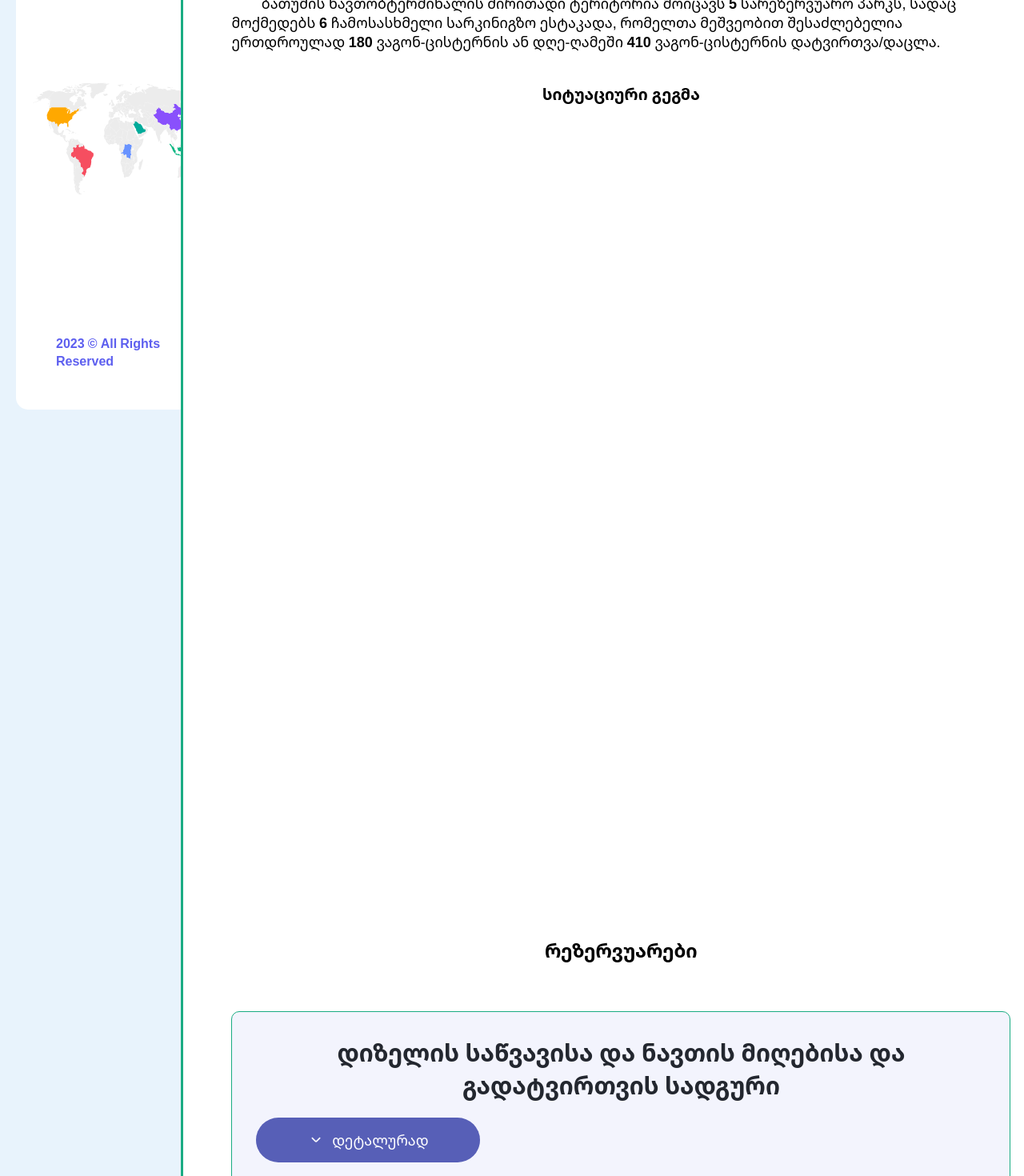
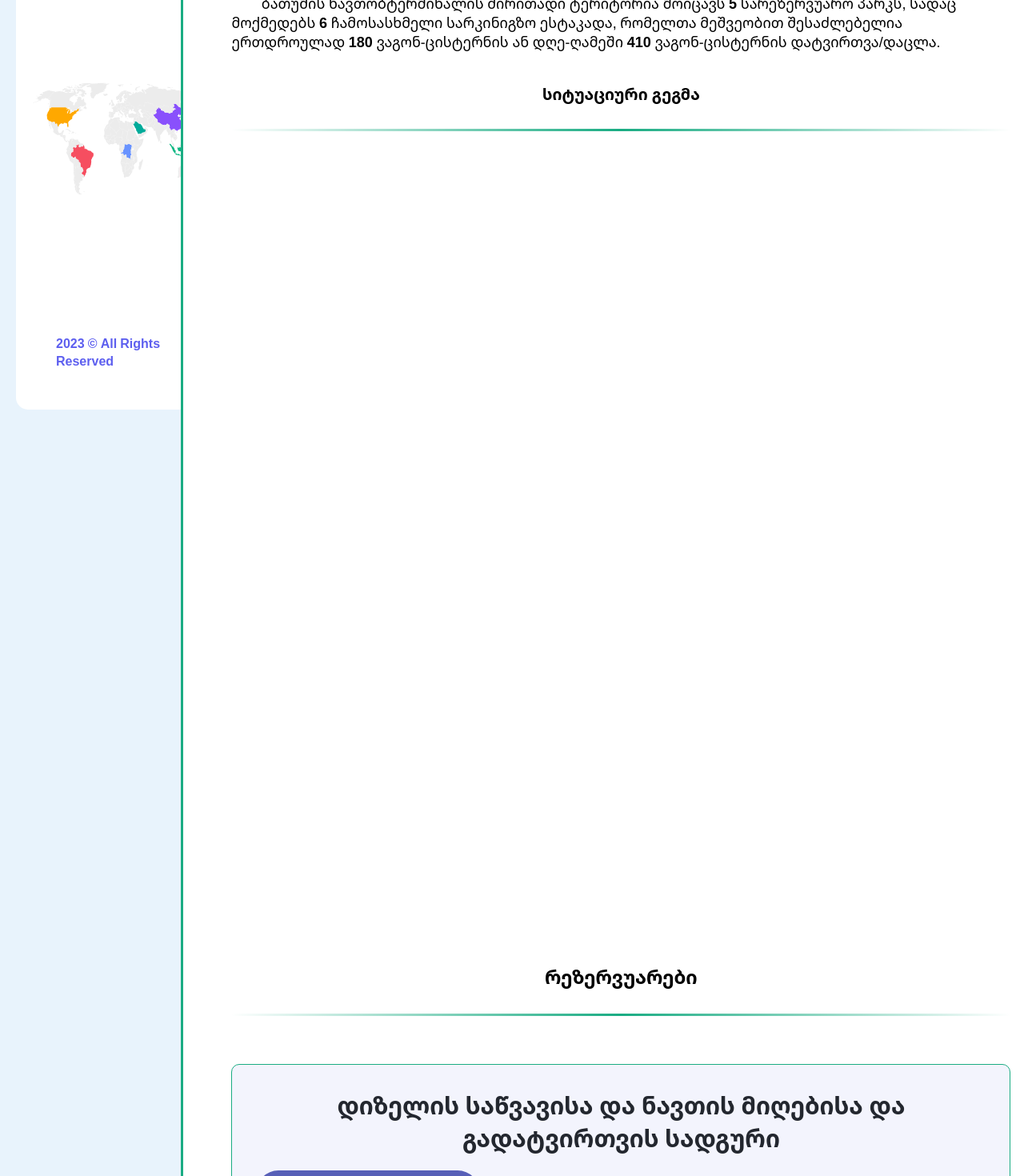
Before and after one commit to irakli85/Oil-Dashboard, a React (Vite) app: page /terminals in a window 1280 px wide. Shown: the part 856-2326 px from the top of the page at 80% size. Built offline with nearby package versions, Linux system fonts and the light colour scheme.

Commit message:
first commit

```diff
--- a/src/components/BOT.jsx
+++ b/src/components/BOT.jsx
@@ -1,6 +1,6 @@
 import React from 'react'
 import styled from 'styled-components'
-import {Th, Td, Tr, H4, H2} from './Measurment'
+import {Th, Td, Tr, H4, H2, Hr} from './Measurment'
 import DeepDive from '../styledComponents/DeepDive'
 import data from '../../data'
 import plan from '../../public/docs/plan.pdf'
@@ -12,8 +12,10 @@ const BOT = () => {
         <P>&nbsp;&nbsp;&nbsp;&nbsp;&nbsp;&nbsp;&nbsp;&nbsp;ბათუმის ნავთობტერმინალის ძირითადი ტერიტორია მოიცავს <Str>5</Str> სარეზერვუარო პარკს, სადაც მოქმედებს <Str>6</Str> ჩამოსასხმელი სარკინიგზო ესტაკადა, რომელთა მეშვეობით შესაძლებელია ერთდროულად <Str>180</Str> ვაგონ-ცისტერნის ან დღე-ღამეში <Str>410</Str> ვაგონ-ცისტერნის დატვირთვა/დაცლა.</P>
 
         <H4>სიტუაციური გეგმა</H4>
+        <Hr/>
         <Iframe src={plan} />
         <H2>რეზერვუარები</H2>
+        <Hr/>
 
         <DeepDive text='დიზელის საწვავისა და ნავთის მიღებისა და გადატვირთვის სადგური' id='baseOne'>
             <Table>
```
